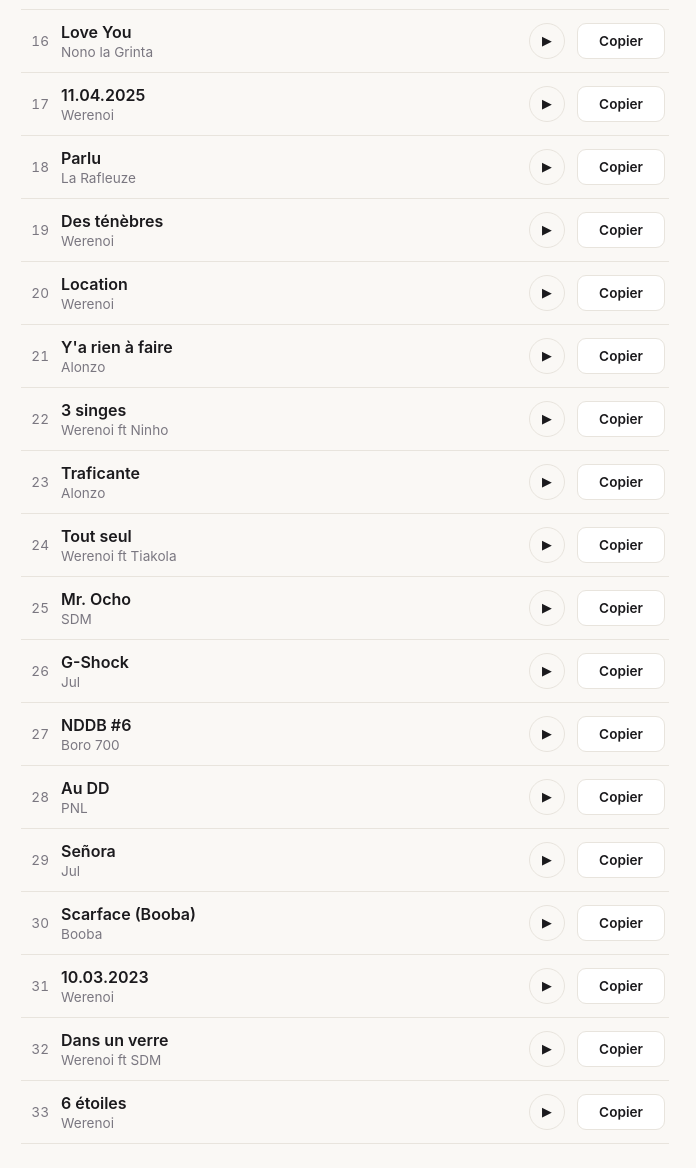
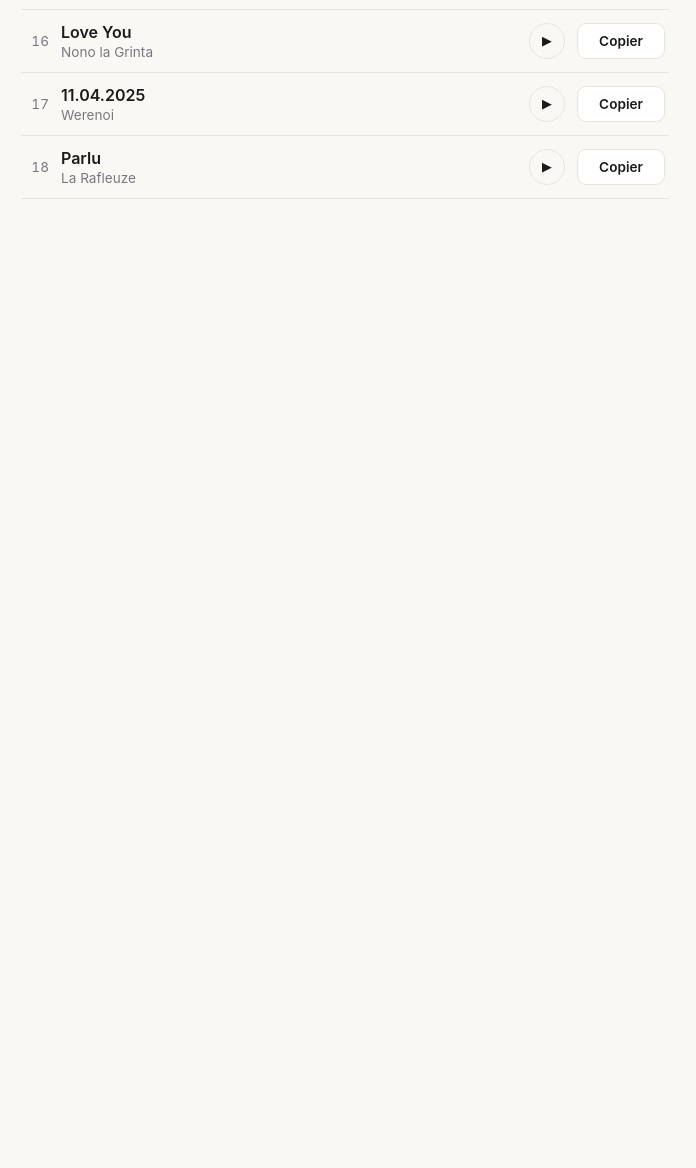
Before and after one commit to ThomasRhodesBaylifeRp/index.html, a plain HTML site: page index.html in a window 1280 px wide. Shown: the part 1290-2458 px from the top of the page, without its empty margins (295-991 px from the left). After the commit the page ends 1589 px from the top, so only its background shows below. Drawn offline with Linux system fonts and the light colour scheme.

Commit message:
index.html

```diff
--- a/index.html
+++ b/index.html
@@ -135,22 +135,7 @@ const BASE=[
 ["Werenoi","CR","https://youtu.be/0OxCkRW4b0o"],
 ["Nono la Grinta","Love You","https://youtu.be/zaX-2HGB33o"],
 ["Werenoi","11.04.2025","https://youtu.be/CeaBIbePrCw"],
-["La Rafleuze","Parlu",V+"8p-ba9CJS0c"],
-["Werenoi","Des ténèbres",V+"ZnBsdRsEdoQ"],
-["Werenoi","Location",V+"39V2jvBv-js"],
-["Alonzo","Y'a rien à faire",V+"z1EmbOJD5Y4"],
-["Werenoi ft Ninho","3 singes",V+"ivUsM9wM9WA"],
-["Alonzo","Traficante",V+"tFW9D3JDcA8"],
-["Werenoi ft Tiakola","Tout seul",V+"XFCoKQS0Mss"],
-["SDM","Mr. Ocho",V+"dGHnc3odwi8"],
-["Jul","G-Shock",V+"7FeTgK1bII4"],
-["Boro 700","NDDB #6",V+"oD7BlN3Qh7w"],
-["PNL","Au DD",V+"BtyHYIpykN0"],
-["Jul","Señora",V+"-AoJuZCoOrs"],
-["Booba","Scarface (Booba)",V+"ypU6RHVb_Gw"],
-["Werenoi","10.03.2023",V+"7jDoq1SaR0g"],
-["Werenoi ft SDM","Dans un verre",V+"FjR2kJTbslQ"],
-["Werenoi","6 étoiles",V+"I3uH23xzt38"]
+["La Rafleuze","Parlu",V+"8p-ba9CJS0c"]
 ];
 const $=s=>document.querySelector(s);
 const store={get(k){try{return localStorage.getItem(k)}catch(e){return null}},
@@ -229,7 +214,7 @@ function render(){
     d.querySelector(".pl").title="Lancer la radio à partir d’ici";
     d.querySelector(".pl").onclick=e=>{e.stopPropagation();startRadio(i)};
     const b=d.querySelector(".copy");
-    const go=async()=>{await copy(r[2]);b.textContent="Copié ✓";b.classList.add("done");toast("Lien copié");
+    const go=async()=>{const yid=vid(r[2]);await copy(yid?V+yid:r[2]);b.textContent="Copié ✓";b.classList.add("done");toast("Lien copié");
       setTimeout(()=>{b.textContent="Copier";b.classList.remove("done")},1400)};
     d.onclick=go;
     if(i>=BASE.length){const x=document.createElement("button");x.className="del";x.title="Supprimer ce son";x.textContent="×";
```
